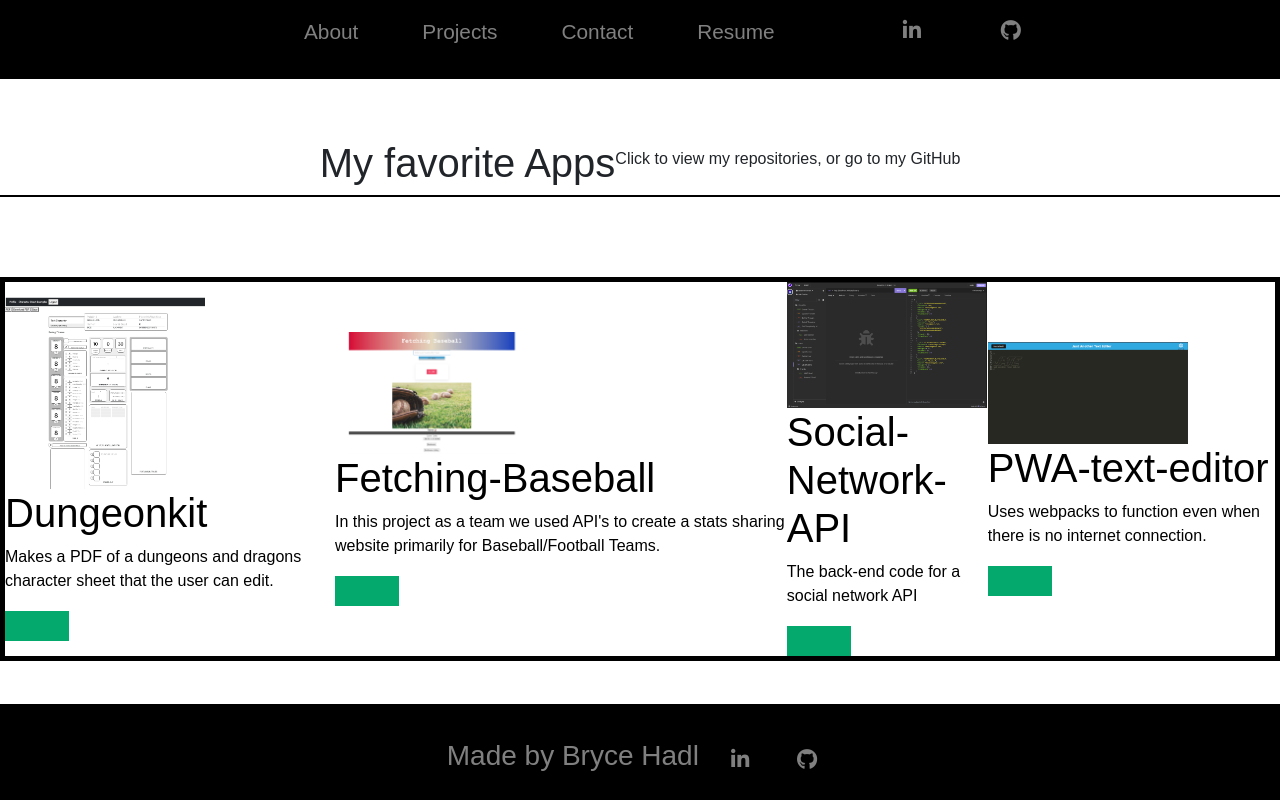
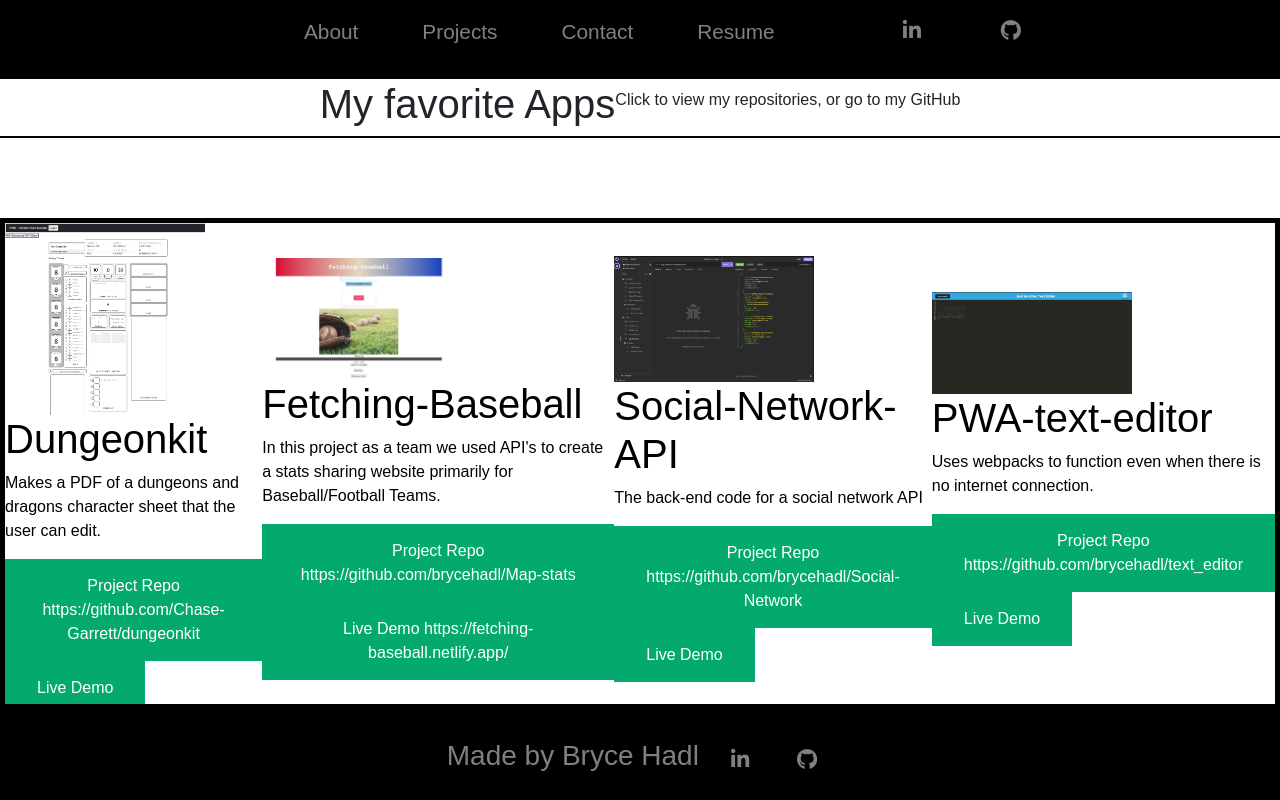
Before and after one commit to brycehadl/Bryce-Hadl-Portfolio, a React (Vite) app: page /projects in a window 1280 px wide. Built offline with nearby package versions, Linux system fonts and the light colour scheme.

Commit message:
added deploy links

```diff
--- a/src/data/projectImport.jsx
+++ b/src/data/projectImport.jsx
@@ -11,7 +11,7 @@ export const project = [
         description: "In this project as a team we used API's to create a stats sharing website primarily for Baseball/Football Teams.",
         image: "src/assets/fetching-baseball.png",
         link: "https://github.com/brycehadl/Map-stats",
-        // website: "https://fetching-baseball.netlify.app/",
+        website: "https://fetching-baseball.netlify.app/",
     },
     {
         title: "Social-Network-API",
--- a/src/pages/Projects.jsx
+++ b/src/pages/Projects.jsx
@@ -23,10 +23,19 @@ function Projects() {
                 <div>
                   <h1 className="project-title">{project.title}</h1>
                   <p className="project-description">{project.description}</p>
-                  <button>{project.website}</button>
+                  <button>Project Repo {project.link}</button>
                 </div>
+                  <Link
+                  to={project.website}
+                  key={project.image}
+                  className="projects-link"
+
+                  >
+                  <button>Live Demo {project.website}</button>
+                 </Link>
               </div>
             </Link>
+
           ))}
         </div>
       </div>
```
Also changed, not shown: 1 other file (tests, documents, lock files or other folders).
